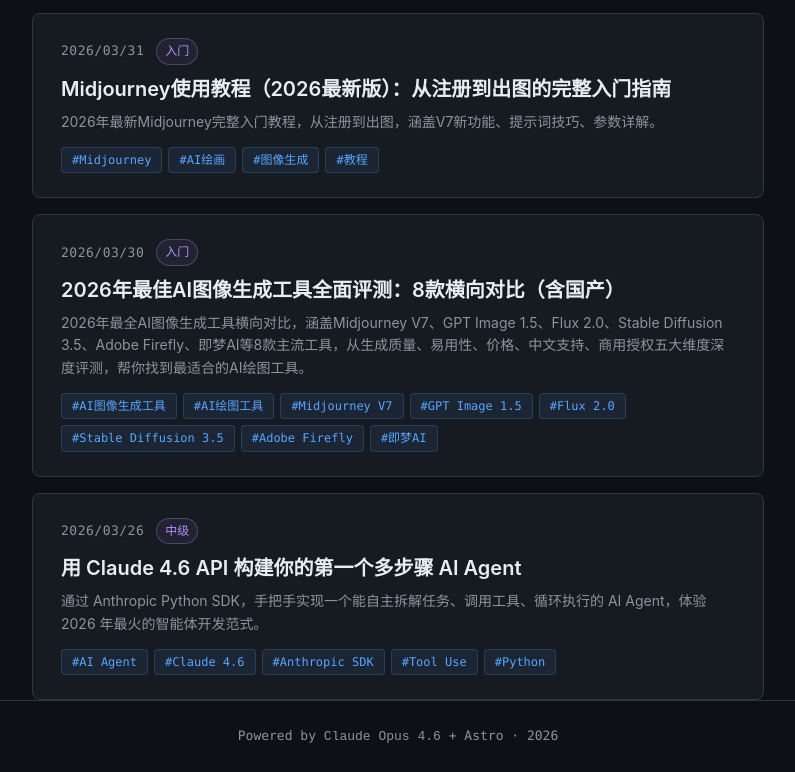
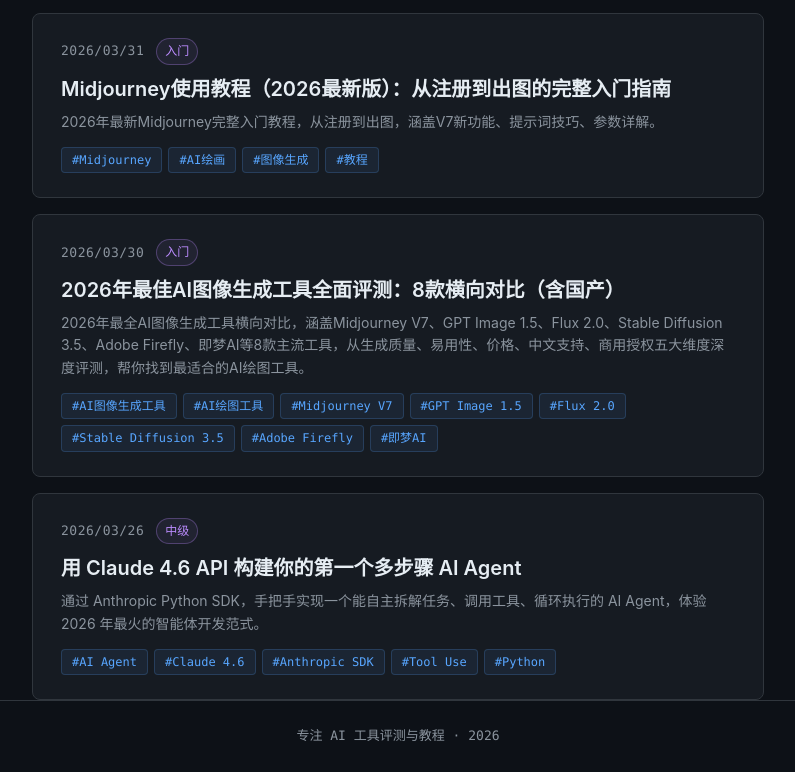
Before and after one commit to mm755185665-png/ai-blog, an Astro site: page / in a window 1280 px wide. Shown: the part 1225-1997 px from the top of the page, without its empty margins (242-1037 px from the left). Built offline with nearby package versions, Linux system fonts and the light colour scheme; Astro itself is replaced by a stand-in of ours.

Commit message:
update footer text

```diff
--- a/src/layouts/BaseLayout.astro
+++ b/src/layouts/BaseLayout.astro
@@ -34,7 +34,7 @@ const { title, description = 'AI 技术教程博客' } = Astro.props;
 
     <footer>
       <div class="container">
-        Powered by <code>Claude Opus 4.6</code> + Astro · {new Date().getFullYear()}
+        专注 AI 工具评测与教程 · {new Date().getFullYear()}
       </div>
     </footer>
   </body>
```
